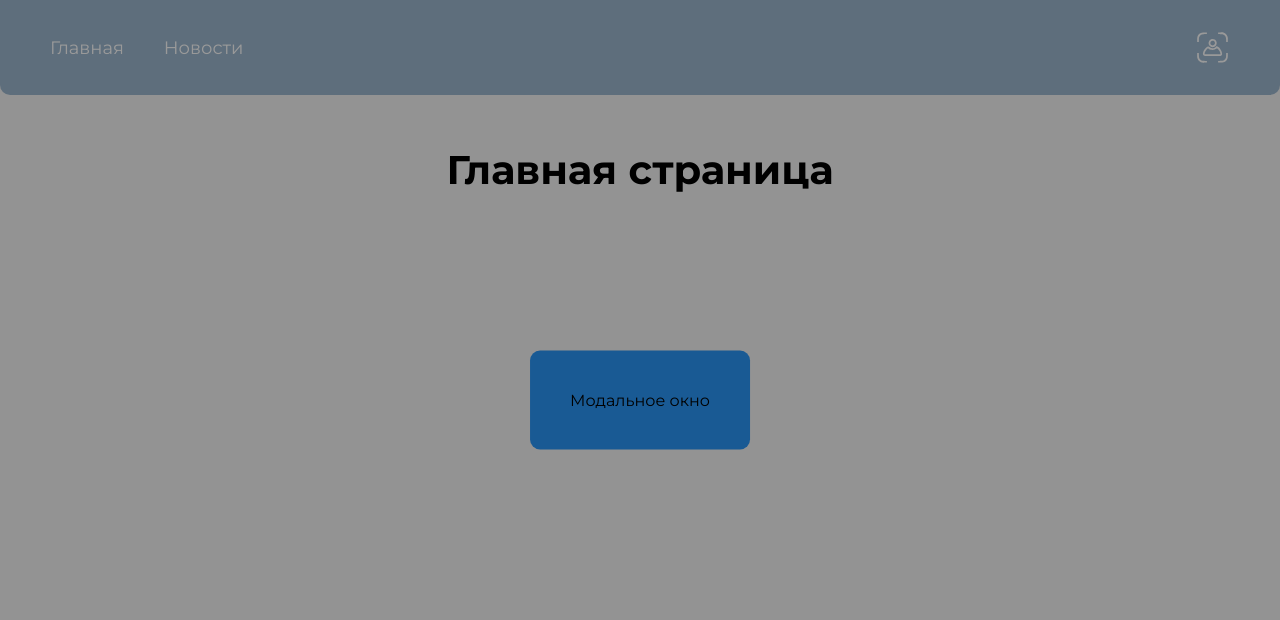
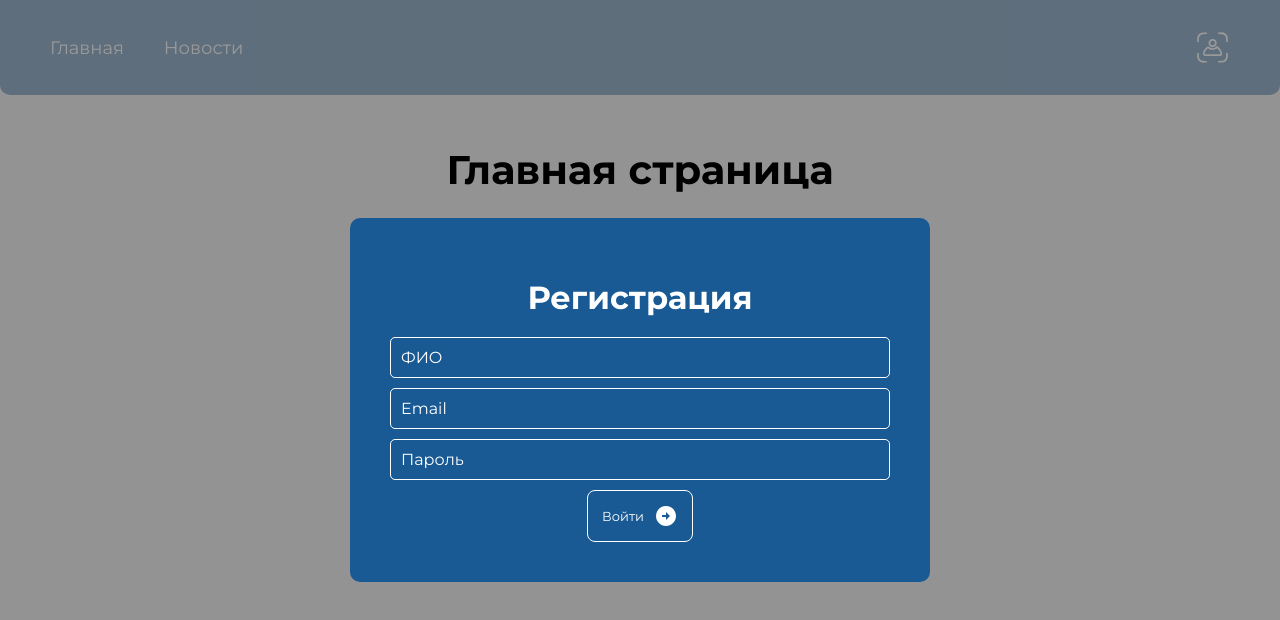
Before and after one commit to mikhailpopkov/NewsFeed, a React (Vite) app: page / in a window 1280 px wide. Both pictures are taken after a click on the button 1212 px from the left and 47 px from the top of the page. Shown: the top 620 px of the page. Built offline with nearby package versions, Linux system fonts and the light colour scheme.

Commit message:
Сделан тестовый post запрос регистрации + верстка попап

```diff
--- /dev/null
+++ b/src/API/AuthUser.js
@@ -0,0 +1,13 @@
+import axios from "axios";
+
+export default class AuthUsers {
+    static async registration(email, password, name) {
+        const data = await axios.post('http://nest.tomfoolery.ru/auth/register', {
+            email,
+            password,
+            name
+        })
+
+        return data
+    }
+}
--- a/src/components/Header/Header.jsx
+++ b/src/components/Header/Header.jsx
@@ -9,8 +9,8 @@ function Header({openModal}) {
                     <Link to="/">Главная</Link>
                     <Link to="/news">Новости</Link>
                 </div>
-                <button onClick={() => openModal(true)} className={cl.auth}>
-                    <img src='/public/images/authentication.svg' alt="Авторизация"/>
+                <button onClick={() => openModal()} className={cl.auth}>
+                    <img src='/images/authentication.svg' alt="Авторизация"/>
                 </button>
             </div>
         </div>
--- a/src/components/UI/Modal/Modal.jsx
+++ b/src/components/UI/Modal/Modal.jsx
@@ -1,12 +1,35 @@
+import AuthUsers from "../../../API/AuthUser";
+import Button from "../Button/Button";
 import cl from "./Modal.module.scss";
+import { useState } from "react";
+function Modal({isVisible, closeModal}) {
+    const [email, setEmail] = useState('');
+    const [password, setPassword] = useState('');
+    const [name, setName] = useState('');
 
-function Modal({isVisible}) {
+
+    async function register(email, password, name) {
+        try {
+            const res = await AuthUsers.registration(email, password, name);
+            closeModal();
+            console.log(res)
+        } catch(e) {
+            console.log(e.message)
+        }
+    }
+
     if (!isVisible) return null;
 
     return (
-        <div className={cl.modal}>
-            <div className={cl.modalContainer}>
-                Модальное окно
+        <div className={cl.modal} onClick={() => closeModal()}>
+            <div className={cl.modalContainer} onClick={e => e.stopPropagation()}>
+                <h2>Регистрация</h2>
+                <div className={cl.modalContent}>
+                    <input value={name} onChange={e => setName(e.target.value)} type="text" placeholder="ФИО"/>
+                    <input value={email} onChange={e => setEmail(e.target.value)} type="text" placeholder="Email"/>
+                    <input value={password} onChange={e => setPassword(e.target.value)} type="password" placeholder="Пароль"/>
+                    <Button onClick={() => register(email, password, name)}>Войти</Button>
+                </div>
             </div>
         </div>
     )
--- a/src/components/UI/Modal/Modal.module.scss
+++ b/src/components/UI/Modal/Modal.module.scss
@@ -1,17 +1,48 @@
 .modal {
     position: fixed;
-    background-color: rgba(#000, .4);
-    display: block;
+    background-color: rgba(0, 0, 0, 0.4);
+    width: 100vw;
+    height: 100vh;
     inset: 0;
+    display: flex;
+    align-items: center;
+    justify-content: center;
+    z-index: 999;
+
+    h2 {
+        color: #fff;
+    }
 
     &Container {
         position: absolute;
-        top: 50%;
-        left: 50%;
-        transform: translate(-50%, -50%);
         padding: 40px;
         background-color: #195A94;
         border-radius: 10px;
         max-width: 500px;
     }
+
+    &Content {
+        display: flex;
+        flex-wrap: wrap;
+        gap: 10px;
+
+        input {
+            background-color: transparent;
+            padding: 10px;
+            width: 100%;
+            outline: none;
+            border: 1px solid #fff;
+            border-radius: 5px;
+            color: #fff;
+            font-size: 16px;
+
+            &::placeholder {
+                color: #fff;
+            }
+        }
+        button {
+            margin: 0 auto;
+            border: 1px solid #fff;
+        }
+    }
 }
--- a/src/layouts/MainLayout.jsx
+++ b/src/layouts/MainLayout.jsx
@@ -9,11 +9,11 @@ function MainLayout() {
 
     return (
         <div className="layout">
-            <Header openModal={(i) => setIsVisible(i)}/>
+            <Header openModal={() => setIsVisible(true)}/>
             <div className="container">
                 <Outlet/>
             </div>
-            <Modal isVisible={isVisible}/>
+            <Modal isVisible={isVisible} closeModal={() => setIsVisible(false)}/>
         </div>
     )
 }
--- a/src/styles/style.scss
+++ b/src/styles/style.scss
@@ -7,6 +7,8 @@ body {
     background-color: #f5f5f5;
     margin: 0;
     padding: 0;
+    position: relative;
+    z-index: 0;
 }
 ul {
     padding: 0;
```
